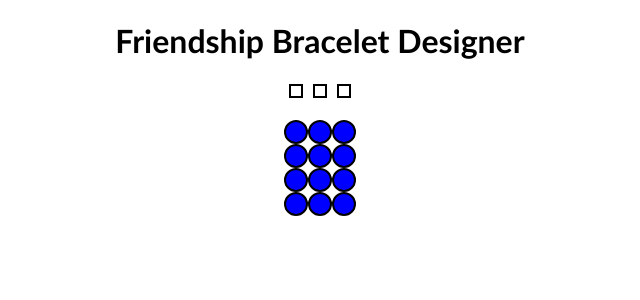
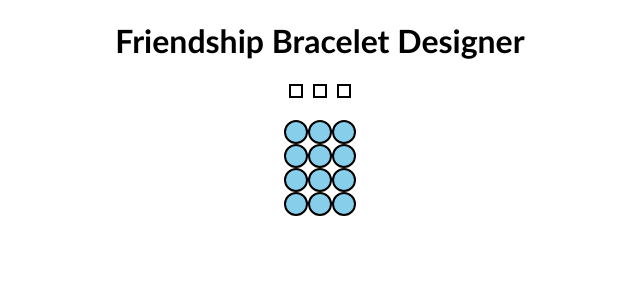
Before and after one commit to zcoder365/FriendshipBraceletVisualizer, a Flask app: template templates/results.html in a window 1280 px wide. Shown: the top 300 px of the page, without its empty margins (320-960 px from the left). Run offline with Flask 3, Linux system fonts and the light colour scheme; the template is opened without the code that fills it, so the values that code supplies are empty.

Commit message:
update temp color

```diff
--- a/static/styles.css
+++ b/static/styles.css
@@ -9,7 +9,7 @@ body {
 .dot {
     width: 20px;
     height: 20px;
-    background-color: blue;
+    background-color: skyblue;
     border-radius: 50%;
     display: inline-flex;
     padding: 0px;
```
